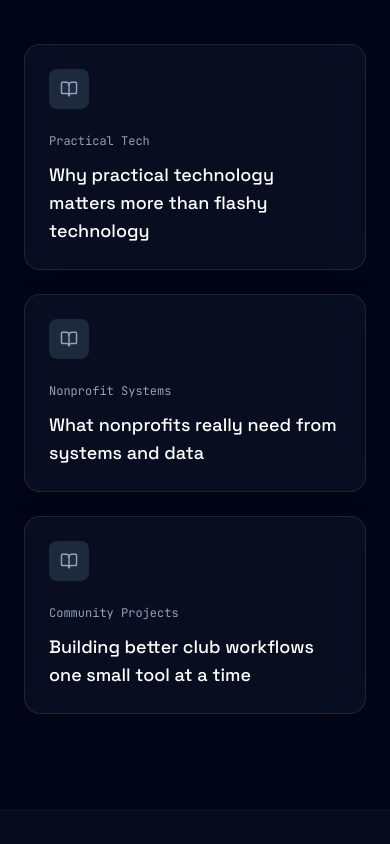
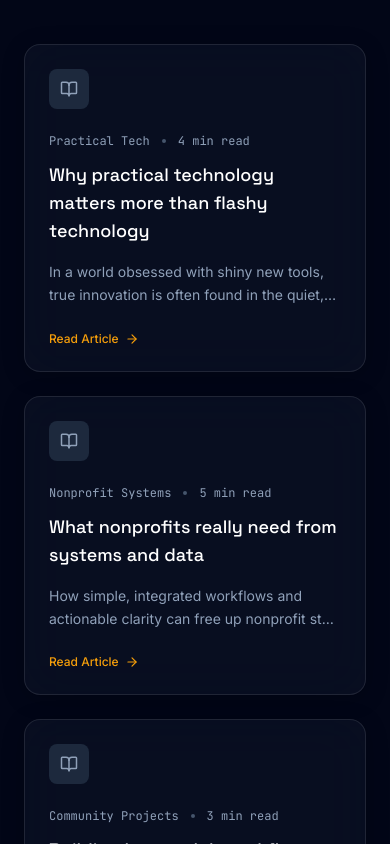
Before and after one commit to SmartReflectionsKC/jimlucke-webpage, a React (Vite) app: page / in a window 390 px wide. Shown: the part 7340-8184 px from the top of the page. Built offline with nearby package versions, Linux system fonts and the light colour scheme.

Commit message:
feat(field-notes): add modal view for notes
Implement a modal to display detailed field note content, including keyboard navigation and scroll locking, and expand content data.

```diff
--- a/src/components/FieldNotes.tsx
+++ b/src/components/FieldNotes.tsx
@@ -1,8 +1,37 @@
+import { useState, useEffect } from "react";
 import { siteData } from "../data/siteContent";
-import { ArrowRight, BookOpen } from "lucide-react";
-import { motion } from "motion/react";
+import { ArrowRight, BookOpen, X, Clock, Calendar } from "lucide-react";
+import { motion, AnimatePresence } from "motion/react";
+
+interface FieldNoteType {
+  title: string;
+  category: string;
+  date?: string;
+  readTime?: string;
+  summary?: string;
+  content?: string[];
+}
 
 export function FieldNotes() {
+  const [activeNote, setActiveNote] = useState<FieldNoteType | null>(null);
+
+  // Close modal on escape key
+  useEffect(() => {
+    const handleKeyDown = (e: KeyboardEvent) => {
+      if (e.key === "Escape") {
+        setActiveNote(null);
+      }
+    };
+    if (activeNote) {
+      window.addEventListener("keydown", handleKeyDown);
+      document.body.style.overflow = "hidden";
+    }
+    return () => {
+      window.removeEventListener("keydown", handleKeyDown);
+      document.body.style.overflow = "unset";
+    };
+  }, [activeNote]);
+
   return (
     <section id="field-notes" className="py-24">
       <div className="max-w-7xl mx-auto px-6">
@@ -27,23 +56,121 @@ export function FieldNotes() {
               whileInView={{ opacity: 1, y: 0 }}
               viewport={{ once: true }}
               transition={{ delay: index * 0.1 }}
-              className="glass-panel p-6 flex flex-col group cursor-pointer hover:border-amber-500/30 transition-colors"
+              onClick={() => setActiveNote(note)}
+              className="glass-panel p-6 flex flex-col group cursor-pointer hover:border-amber-500/30 hover:shadow-[0_0_20px_rgba(245,158,11,0.05)] transition-all duration-300"
             >
               <div className="w-10 h-10 rounded-lg bg-slate-800 flex items-center justify-center mb-6 group-hover:bg-amber-500/10 group-hover:text-amber-400 transition-colors">
                 <BookOpen size={18} className="text-slate-400 group-hover:text-amber-400" />
               </div>
 
-              <span className="text-xs font-mono text-slate-400 mb-3">
-                {note.category}
-              </span>
+              <div className="flex items-center gap-3 text-xs font-mono text-slate-400 mb-3">
+                <span>{note.category}</span>
+                {note.readTime && (
+                  <>
+                    <span className="w-1 h-1 rounded-full bg-slate-600"></span>
+                    <span>{note.readTime}</span>
+                  </>
+                )}
+              </div>
 
-              <h3 className="text-lg font-display font-medium text-white group-hover:text-amber-400 transition-colors line-clamp-3">
+              <h3 className="text-lg font-display font-medium text-white group-hover:text-amber-400 transition-colors line-clamp-3 mb-4">
                 {note.title}
               </h3>
+
+              {note.summary && (
+                <p className="text-sm text-slate-400 line-clamp-2 leading-relaxed mb-6 mt-auto">
+                  {note.summary}
+                </p>
+              )}
+
+              <span className="text-xs font-medium text-amber-500 group-hover:text-amber-400 inline-flex items-center gap-1.5 mt-auto">
+                Read Article <ArrowRight size={14} className="transform group-hover:translate-x-1 transition-transform" />
+              </span>
             </motion.div>
           ))}
         </div>
       </div>
+
+      {/* Article Modal Overlay & Dialog */}
+      <AnimatePresence>
+        {activeNote && (
+          <div className="fixed inset-0 z-50 flex items-center justify-center p-4 md:p-6">
+            {/* Backdrop */}
+            <motion.div
+              initial={{ opacity: 0 }}
+              animate={{ opacity: 1 }}
+              exit={{ opacity: 0 }}
+              onClick={() => setActiveNote(null)}
+              className="absolute inset-0 bg-slate-950/85 backdrop-blur-md"
+            />
+
+            {/* Modal Dialog Content */}
+            <motion.div
+              initial={{ opacity: 0, scale: 0.95, y: 20 }}
+              animate={{ opacity: 1, scale: 1, y: 0 }}
+              exit={{ opacity: 0, scale: 0.95, y: 20 }}
+              transition={{ type: "spring", duration: 0.5 }}
+              className="relative w-full max-w-3xl max-h-[85vh] overflow-y-auto glass-panel p-6 md:p-10 bg-slate-900/90 border border-white/10 shadow-2xl z-10 custom-scrollbar"
+            >
+              <button
+                onClick={() => setActiveNote(null)}
+                className="absolute top-6 right-6 p-2 rounded-full bg-white/5 hover:bg-white/10 text-slate-400 hover:text-white transition-colors border border-white/5"
+                aria-label="Close modal"
+              >
+                <X size={20} />
+              </button>
+
+              <div className="max-w-2xl mx-auto">
+                <div className="flex flex-wrap items-center gap-4 text-xs font-mono text-amber-400 mb-6">
+                  <span className="px-2.5 py-1 bg-amber-500/10 rounded-md border border-amber-500/20 uppercase tracking-wider font-semibold">
+                    {activeNote.category}
+                  </span>
+                  {activeNote.date && (
+                    <span className="flex items-center gap-1.5 text-slate-400">
+                      <Calendar size={14} />
+                      {activeNote.date}
+                    </span>
+                  )}
+                  {activeNote.readTime && (
+                    <span className="flex items-center gap-1.5 text-slate-400">
+                      <Clock size={14} />
+                      {activeNote.readTime}
+                    </span>
+                  )}
+                </div>
+
+                <h2 className="text-2xl md:text-4xl font-display font-semibold text-white leading-tight mb-6">
+                  {activeNote.title}
+                </h2>
+
+                {activeNote.summary && (
+                  <p className="text-lg text-slate-300 font-medium border-l-2 border-amber-500/50 pl-4 mb-8 leading-relaxed italic">
+                    {activeNote.summary}
+                  </p>
+                )}
+
+                <div className="space-y-6 text-slate-300 leading-relaxed text-base md:text-lg">
+                  {activeNote.content?.map((paragraph, index) => (
+                    <p key={index}>{paragraph}</p>
+                  ))}
+                </div>
+
+                <div className="mt-12 pt-8 border-t border-white/5 flex justify-between items-center">
+                  <span className="text-sm font-display text-slate-500">
+                    By Jim Lucke
+                  </span>
+                  <button
+                    onClick={() => setActiveNote(null)}
+                    className="px-5 py-2.5 rounded-full bg-white/5 hover:bg-white/10 text-white text-sm font-medium transition-colors border border-white/5"
+                  >
+                    Close Article
+                  </button>
+                </div>
+              </div>
+            </motion.div>
+          </div>
+        )}
+      </AnimatePresence>
     </section>
   );
 }
--- a/src/data/siteContent.ts
+++ b/src/data/siteContent.ts
@@ -78,9 +78,42 @@ export const siteData = {
     { title: "Light, Texture & Detail", image: "/images/photography/texture-light.jpeg" }
   ],
   fieldNotes: [
-    { title: "Why practical technology matters more than flashy technology", category: "Practical Tech" },
-    { title: "What nonprofits really need from systems and data", category: "Nonprofit Systems" },
-    { title: "Building better club workflows one small tool at a time", category: "Community Projects" }
+    {
+      title: "Why practical technology matters more than flashy technology",
+      category: "Practical Tech",
+      date: "July 2, 2026",
+      readTime: "4 min read",
+      summary: "In a world obsessed with shiny new tools, true innovation is often found in the quiet, simple systems that just work.",
+      content: [
+        "In my 30+ years of technology leadership, I've watched countless organizations fall into the trap of chasing the newest shiny object. Whether it's a massive, over-engineered enterprise platform or the latest trendy framework, there's always a temptation to choose complexity over utility. But here's what experience has taught me: the best technology is the kind that silently solves a problem and gets out of the way.",
+        "When I work on local community projects, support nonprofits, or implement home automation today, I start by asking a simple question: What is the smallest, most reliable solution that can do this job? If a lightweight, custom utility can reliably automate a painful manual task, it is infinitely better than an expensive platform that requires endless training and maintenance.",
+        "Practical technology is built with empathy. It doesn't force the user to adapt to the machine; it shapes itself to the human's existing workflow. In our quest for innovation, let's never lose sight of utility. A tool that actually gets used because it's simple, reliable, and obvious is the ultimate form of sophisticated engineering."
+      ]
+    },
+    {
+      title: "What nonprofits really need from systems and data",
+      category: "Nonprofit Systems",
+      date: "June 18, 2026",
+      readTime: "5 min read",
+      summary: "How simple, integrated workflows and actionable clarity can free up nonprofit staff to focus on their real mission: helping people.",
+      content: [
+        "Nonprofits are driven by mission, passion, and human connection. Unfortunately, their technology systems are too often slow, fragmented, or overly complicated. When assisting organizations like SOAR Special Needs, I frequently see staff spending precious hours fighting with clunky databases or manually copying data between systems, rather than focusing on their core community programs.",
+        "What nonprofits need isn't more data; they need actionable clarity. They need simple, integrated workflows that answer basic questions instantly: Who is registered? Who has checked in? Where are our volunteers needed right now? When we design systems for nonprofits, we have to respect their resource constraints. They don't have dedicated IT departments to maintain delicate custom architectures.",
+        "By focusing on secure, cloud-based data consolidation and clean, robust user interfaces, we can unlock hundreds of staff hours. Practical technology in the nonprofit sector is a force multiplier for empathy—it frees up the humans to do what they do best: care for other humans."
+      ]
+    },
+    {
+      title: "Building better club workflows one small tool at a time",
+      category: "Community Projects",
+      date: "May 24, 2026",
+      readTime: "3 min read",
+      summary: "How incremental software solutions turned event check-ins and club workflows from paper bottlenecks into seamless digital steps.",
+      content: [
+        "When organizing events for active groups like Corvette Club KC (CCKC), you quickly realize how much friction exists in traditional club workflows. Rosters, event registrations, waiver signatures, and check-ins are often managed via a mix of paper sheets, physical clipboards, disconnected emails, and group text threads.",
+        "The solution isn't to build a massive, all-encompassing custom social network from scratch. Instead, the magic lies in incremental workflow design—solving one friction point at a time with clean, single-purpose utilities. For example, a simple digital event hub on a mobile tablet can turn a slow, paper-based check-in queue into a five-second breeze.",
+        "By focusing on simple, tailored web tools rather than generic templates, we respect our members' time and make organizing events fun again. Good software doesn't need to be huge—it just needs to fit the hand of the person using it."
+      ]
+    }
   ],
   about: {
     copy: "My career started in technology leadership, working with organizations to improve systems, solve problems, and make complex work easier. Retirement did not end that curiosity — it redirected it. Today, I spend my time building practical tools, supporting nonprofits, capturing stories through photography, and helping community organizations work smarter."
```
